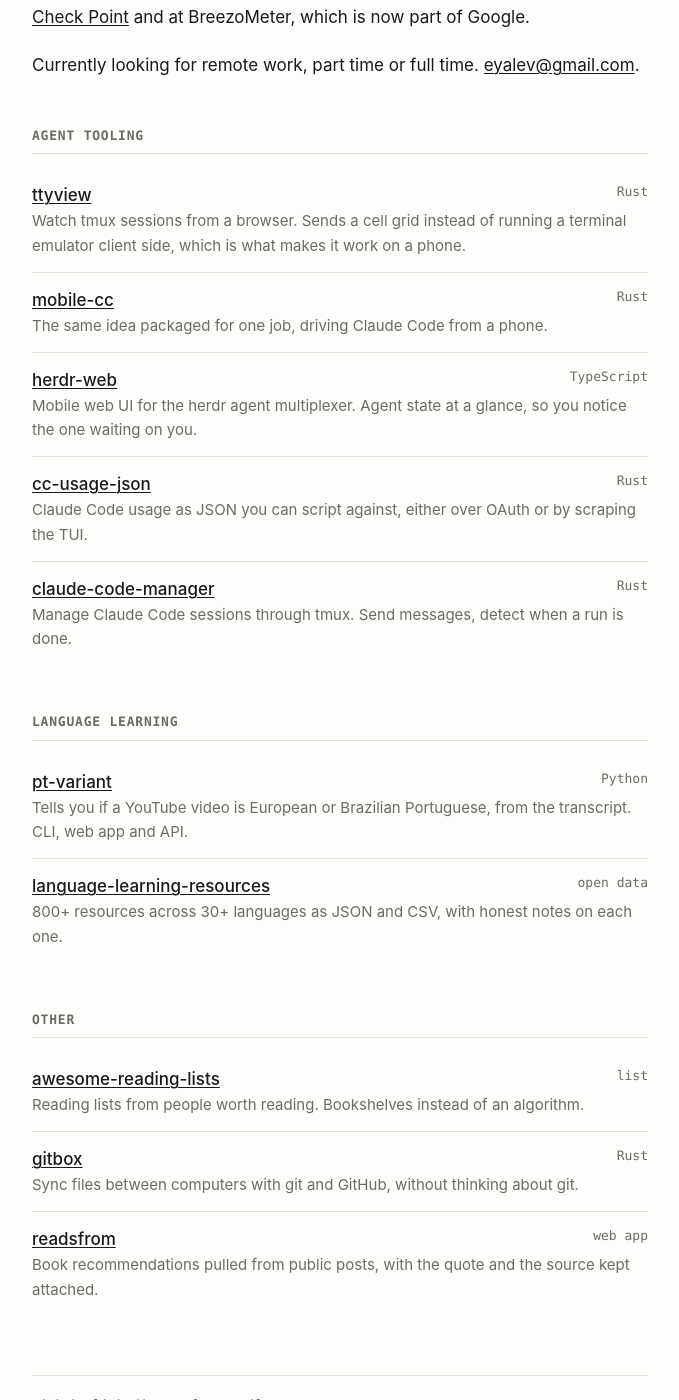
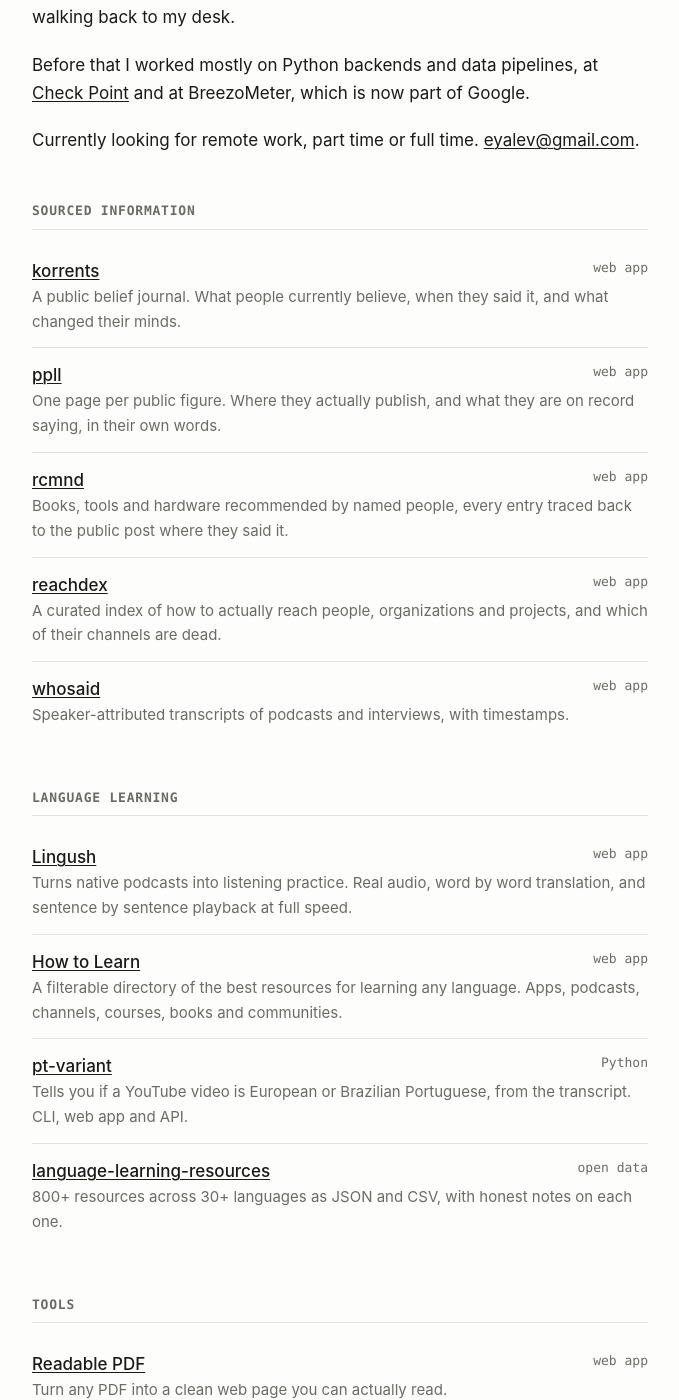
Before and after one commit to eyalev/eyalev.github.io, a Jekyll site: the page built from index.html, in a window 1280 px wide and 1400 px high, scrolled down 329 px. Shown: the whole window, without its empty margins (300-979 px from the left). Built offline with Jekyll 4.4.1, drawn with Linux system fonts in a browser that asks for light colours; some of the changed text lies outside the part shown.

Commit message:
Lead with the apps, capitalise the name, drop the empty writing page
The front page listed mostly GitHub repos and described everything as
tooling for AI coding agents. The web apps - korrents, ppll, rcmnd,
reachdex, whosaid, How to Learn, Lingush, Agenda PT, Readable PDF, Ping -
were not on the site at all.

Group them by what they have in common rather than by repo, and rewrite
the intro to match: most of these collect information from scattered
sources and keep it attributed. Agent tooling stays, as one strand
instead of the whole story.

Also: capitalise the site name, remove the writing page and feed while
there are no posts.

Co-Authored-By: Claude Opus 5 (1M context) <noreply@anthropic.com>

```diff
--- a/_data/projects.yml
+++ b/_data/projects.yml
@@ -1,3 +1,64 @@
+- group: sourced information
+  items:
+    - name: korrents
+      url: https://korrents.com
+      meta: web app
+      desc: A public belief journal. What people currently believe, when they said it, and what changed their minds.
+    - name: ppll
+      url: https://ppll.app
+      meta: web app
+      desc: One page per public figure. Where they actually publish, and what they are on record saying, in their own words.
+    - name: rcmnd
+      url: https://readsfrom.kapps.dev
+      meta: web app
+      desc: Books, tools and hardware recommended by named people, every entry traced back to the public post where they said it.
+    - name: reachdex
+      url: https://reachdex.kapps.dev
+      meta: web app
+      desc: A curated index of how to actually reach people, organizations and projects, and which of their channels are dead.
+    - name: whosaid
+      url: https://whosaid.kapps.dev
+      meta: web app
+      desc: Speaker-attributed transcripts of podcasts and interviews, with timestamps.
+
+- group: language learning
+  items:
+    - name: Lingush
+      url: https://lingush.com
+      meta: web app
+      desc: Turns native podcasts into listening practice. Real audio, word by word translation, and sentence by sentence playback at full speed.
+    - name: How to Learn
+      url: https://langstack.kapps.dev
+      meta: web app
+      desc: A filterable directory of the best resources for learning any language. Apps, podcasts, channels, courses, books and communities.
+    - name: pt-variant
+      url: https://github.com/eyalev/pt-variant
+      meta: Python
+      desc: Tells you if a YouTube video is European or Brazilian Portuguese, from the transcript. CLI, web app and API.
+    - name: language-learning-resources
+      url: https://github.com/eyalev/language-learning-resources
+      meta: open data
+      desc: 800+ resources across 30+ languages as JSON and CSV, with honest notes on each one.
+
+- group: tools
+  items:
+    - name: Readable PDF
+      url: https://pdf.kapps.dev
+      meta: web app
+      desc: Turn any PDF into a clean web page you can actually read.
+    - name: Agenda PT
+      url: https://agenda.kapps.dev
+      meta: web app
+      desc: Every event in Portugal, searchable by date, category, city and map.
+    - name: Ping
+      url: https://ping.kapps.dev
+      meta: web app
+      desc: Type a city, see whether it is a reasonable hour to message someone there.
+    - name: gitbox
+      url: https://github.com/eyalev/gitbox
+      meta: Rust
+      desc: Sync files between computers with git and GitHub, without thinking about git.
+
 - group: agent tooling
   items:
     - name: ttyview
@@ -21,28 +82,9 @@
       meta: Rust
       desc: Manage Claude Code sessions through tmux. Send messages, detect when a run is done.
 
-- group: language learning
-  items:
-    - name: pt-variant
-      url: https://github.com/eyalev/pt-variant
-      meta: Python
-      desc: Tells you if a YouTube video is European or Brazilian Portuguese, from the transcript. CLI, web app and API.
-    - name: language-learning-resources
-      url: https://github.com/eyalev/language-learning-resources
-      meta: open data
-      desc: 800+ resources across 30+ languages as JSON and CSV, with honest notes on each one.
-
 - group: other
   items:
     - name: awesome-reading-lists
       url: https://github.com/eyalev/awesome-reading-lists
       meta: list
       desc: Reading lists from people worth reading. Bookshelves instead of an algorithm.
-    - name: gitbox
-      url: https://github.com/eyalev/gitbox
-      meta: Rust
-      desc: Sync files between computers with git and GitHub, without thinking about git.
-    - name: readsfrom
-      url: https://readsfrom.kapps.dev
-      meta: web app
-      desc: Book recommendations pulled from public posts, with the quote and the source kept attached.
--- a/_layouts/default.html
+++ b/_layouts/default.html
@@ -9,15 +9,13 @@
 <meta property="og:description" content="{{ page.description | default: site.description }}">
 <meta property="og:type" content="website">
 <link rel="stylesheet" href="/assets/style.css">
-<link rel="alternate" type="application/atom+xml" title="{{ site.title }}" href="/feed.xml">
 </head>
 <body>
 <div class="wrap">
 
 <header class="site">
-  <a class="name" href="/">eyal levin</a>
+  <a class="name" href="/">Eyal Levin</a>
   <nav>
-    <a href="/writing/"{% if page.section == "writing" %} aria-current="page"{% endif %}>writing</a>
     <a href="/about/"{% if page.section == "about" %} aria-current="page"{% endif %}>about</a>
   </nav>
 </header>
--- a/index.html
+++ b/index.html
@@ -5,10 +5,12 @@ layout: default
 <div class="intro">
   <p>I'm a software developer living near Lisbon, Portugal. Mostly Python, Rust and TypeScript.</p>
 
-  <p>For the last two years most of what I build is tooling for AI coding agents. The agents run in
-  the terminal, and the terminal is a bad place to watch them from. Hard to see what several agents
-  are doing at once, and close to impossible from a phone. Most of the projects below are some angle
-  on that.</p>
+  <p>Most of what I build pulls information out of a lot of scattered sources and keeps it usable
+  and attributed: who said what and where you can check it, what is worth using to learn a language,
+  what is on in Portugal this week.</p>
+
+  <p>The rest is tooling for AI coding agents. That started because I was running several at once
+  and could not tell what any of them were doing without walking back to my desk.</p>
 
   <p>Before that I worked mostly on Python backends and data pipelines, at
   <a href="https://www.checkpoint.com/">Check Point</a> and at BreezoMeter, which is now part of Google.</p>
@@ -31,13 +33,3 @@ layout: default
   {% endfor %}
 </div>
 {% endfor %}
-
-{% if site.posts.size > 0 %}
-<h2><a href="/writing/">writing</a></h2>
-<div class="rows">
-  {% for post in site.posts limit: 6 %}
-  <div class="t"><a href="{{ post.url }}">{{ post.title }}</a></div>
-  <time datetime="{{ post.date | date_to_xmlschema }}">{{ post.date | date: "%Y-%m-%d" }}</time>
-  {% endfor %}
-</div>
-{% endif %}
```
Also changed, not shown: other parts of _layouts/default.html (+0 -1 lines), about.html (+7 -5 lines), writing.html (deleted, +0 -17 lines).
